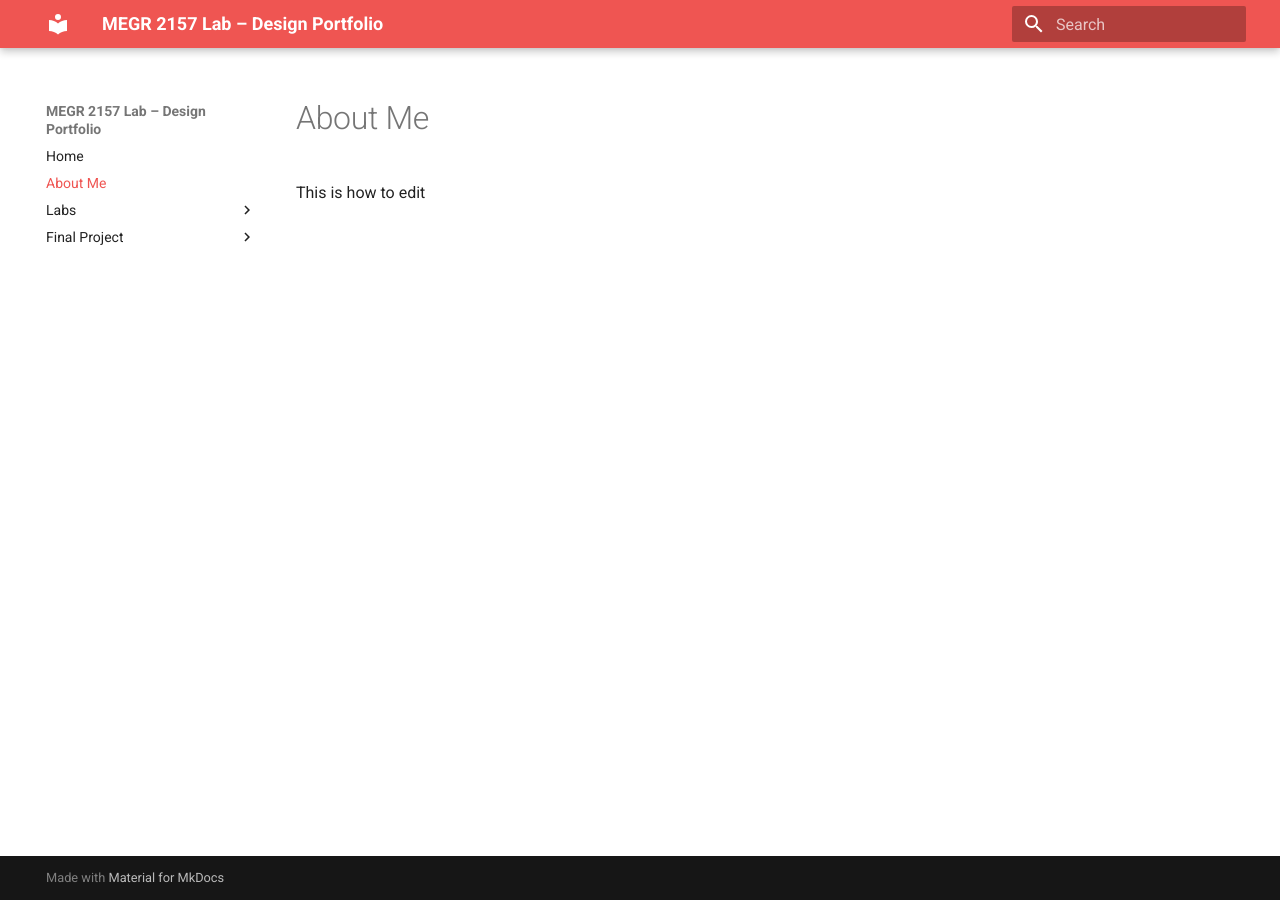
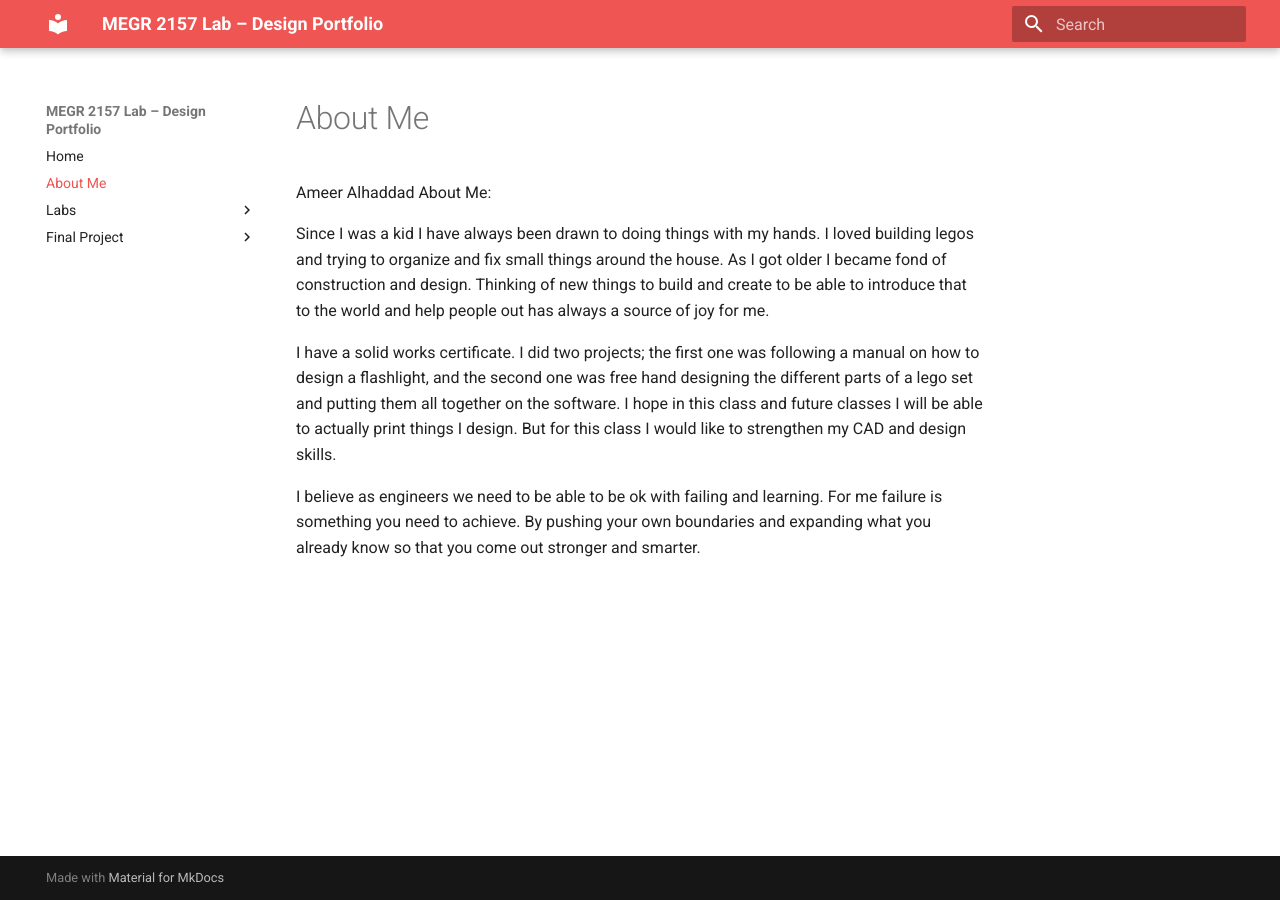
Before and after one commit to aalhadd7/Alhaddad-s-MECH2157-Lab-Portfolio, an MkDocs documentation site: the page built from docs/aboutme/index.md, in a window 1280 px wide. Built offline with MkDocs 1.6.1 and Material for MkDocs 9.7.7, drawn with Linux system fonts in a browser that asks for light colours.

Commit message:
The start of the 'About Me' page.

```diff
--- a/docs/aboutme/index.md
+++ b/docs/aboutme/index.md
@@ -1,2 +1,7 @@
-#About Me
-This is how to edit
+Ameer Alhaddad About Me:
+
+Since I was a kid I have always been drawn to doing things with my hands. I loved building legos and trying to organize and fix small things around the house. As I got older I became fond of construction and design. Thinking of new things to build and create to be able to introduce that to the world and help people out has always a source of joy for me.
+
+I have a solid works certificate. I did two projects; the first one was following a manual on how to design a flashlight, and the second one was free hand designing the different parts of a lego set and putting them all together on the software. I hope in this class and future classes I will be able to actually print things I design. But for this class I would like to strengthen my CAD and design skills.
+
+I believe as engineers we need to be able to be ok with failing and learning. For me failure is something you need to achieve. By pushing your own boundaries and expanding what you already know so that you come out stronger and smarter.
```
